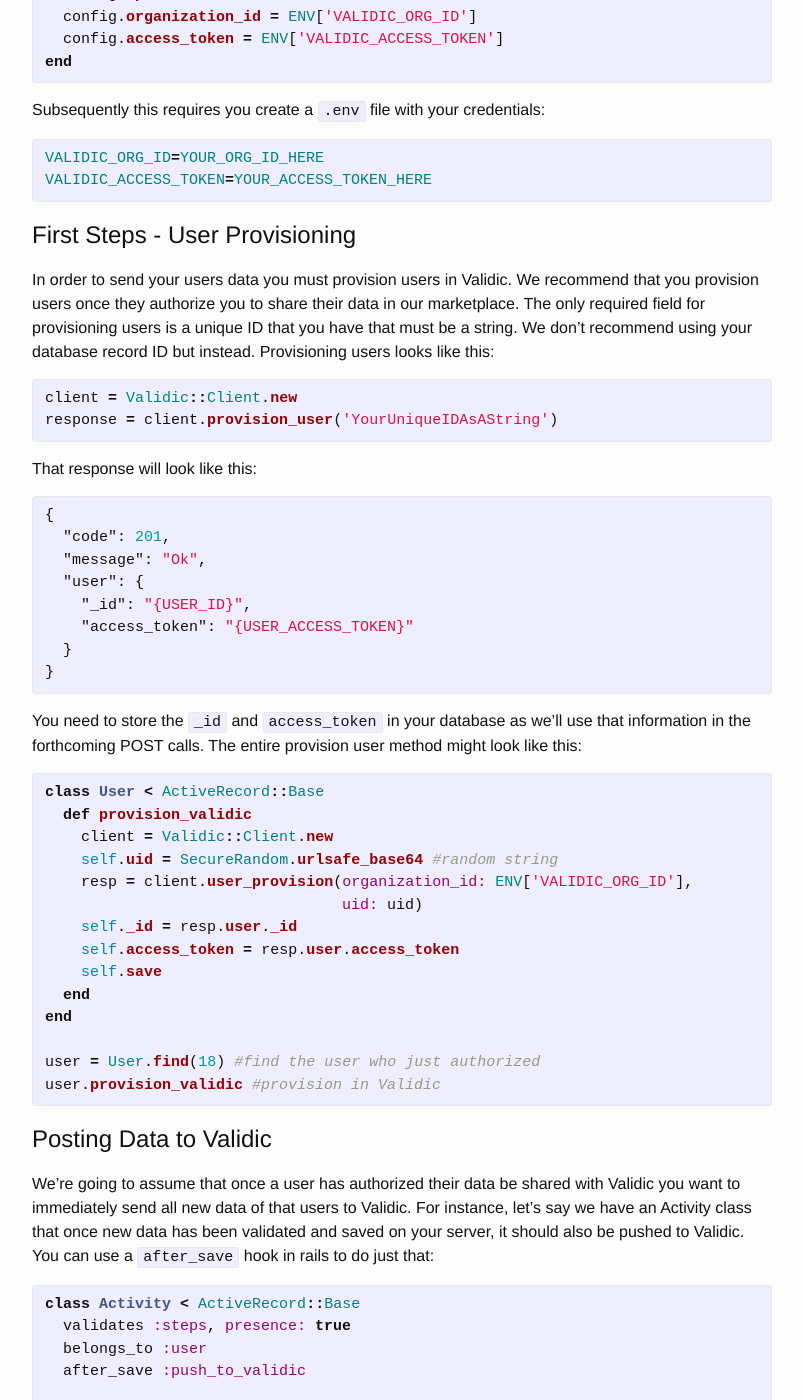
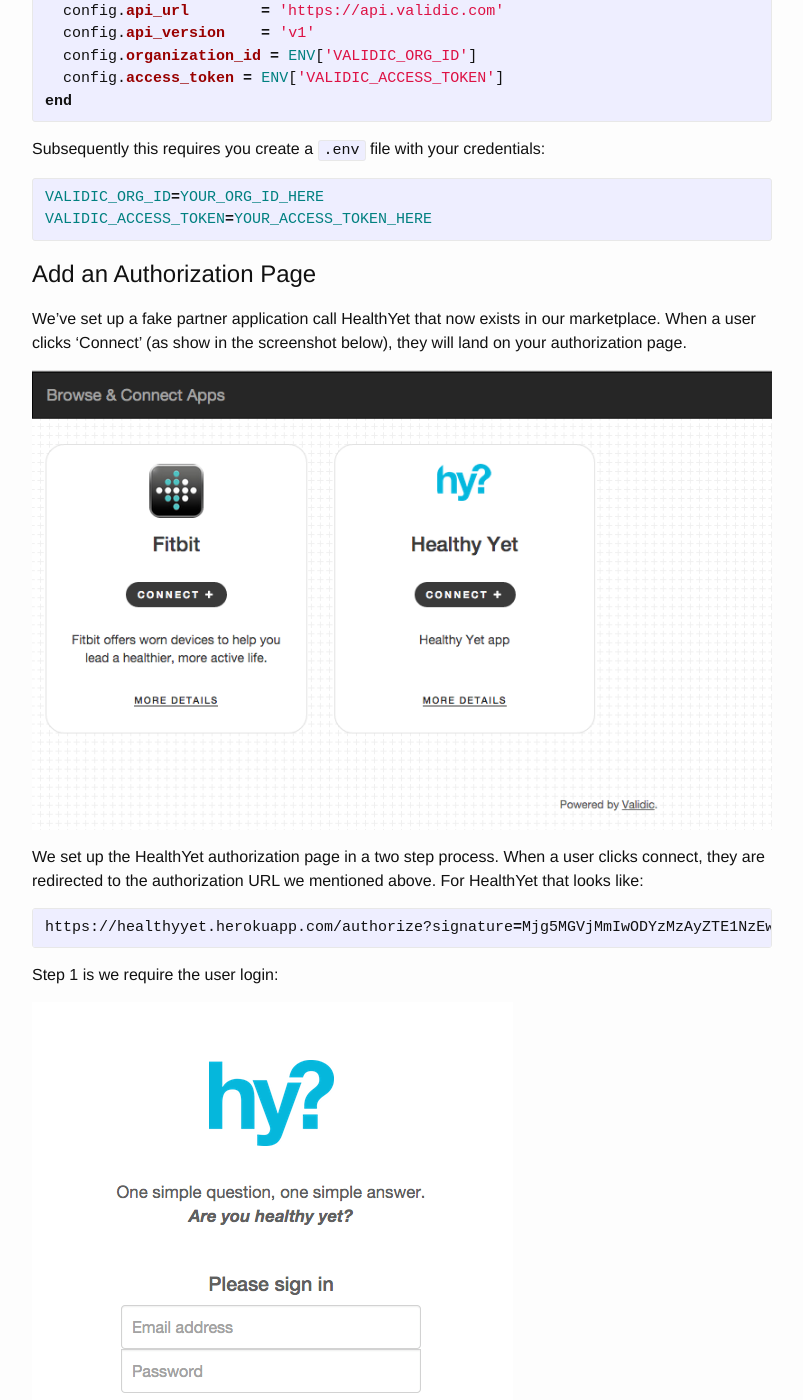
Before and after one commit to vipinj/validic, a Jekyll site: the page built from _posts/2015-01-05-partner-apps.markdown, in a window 1280 px wide and 1400 px high, scrolled down 2121 px. Shown: the whole window, without its empty margins (238-1041 px from the left). Built offline with Jekyll 4.4.1, drawn with Linux system fonts in a browser that asks for light colours; some of the changed text lies outside the part shown.

Commit message:
Update to post with screenshots

```diff
--- a/_posts/2015-01-05-partner-apps.markdown
+++ b/_posts/2015-01-05-partner-apps.markdown
@@ -47,6 +47,8 @@ Authorization URL:
 
 The Authorization URL is a defined resource in your application where Validic will redirect users who make authorization requests from third-party applications. Once received, your application must process this request, but you are free to define how your application will handle the authorization request. Typically, this would be a user login or sign up in your application.
 
+We'll showcase a good method for implementing this in your app in a later section.
+
 The authorization request is a 302 Redirect to your provided Authorization URL that includes a signature and sync_url. You must temporarily retain these information, such as storing in a session, for a later callback.
 
 So all that means is your authorization page should be RESTful and look something like this:
@@ -57,7 +59,7 @@ https://yourdomain.com/validic/your_authorization_url?signature={VALIDIC_AUTH_SI
 
 {% endhighlight %}
 
-Once your application has processed the authorization (such as the user has successfully logged in), you must then make a POST request to the provided sync_url with the signature and your user's uid. For more information about the user uid.
+Once your application has processed the authorization (such as the user has successfully logged in), you must then make a POST request to the provided sync_url with the signature and your user's uid. You'll learn more about user's UID in the User Provisioning section below.
 
 Once registered you may proceed below.
 
@@ -72,7 +74,6 @@ gem 'validic'
 {% endhighlight %}
 
 then run `bundle install`
-
 
 
 #Set Up Your Application
@@ -96,9 +97,32 @@ VALIDIC_ORG_ID=YOUR_ORG_ID_HERE
 VALIDIC_ACCESS_TOKEN=YOUR_ACCESS_TOKEN_HERE
 {% endhighlight %}
 
+
+#Add an Authorization Page
+
+We've set up a fake partner application call HealthYet that now exists in our marketplace.  When a user clicks 'Connect' (as show in the screenshot below), they will land on your authorization page.
+
+![marketplace]({{ sit.url}}/assets/marketplace.jpg)
+
+We set up the HealthYet authorization page in a two step process.  When a user clicks connect, they are redirected to the authorization URL we mentioned above.  For HealthYet that looks like:
+
+{% highlight bash %}
+https://healthyyet.herokuapp.com/authorize?signature=Mjg5MGVjMmIwODYzMzAyZTE1NzEwNDljZWJkMWE4MWFlYmQxODk1MWM3Nzg1YTAyNjRjNjBkMmU4ZTVlYzM4OS01NGFkNjU1ODU3ZmIzNWI4ZDUwMDZkYTktL2F1dGhvcml6ZXMvbmV3&sync_url=https://app.validic.com/authorization/new
+{% endhighlight %}
+
+Step 1 is we require the user login:
+
+![login]({{ sit.url}}/assets/login.jpg)
+
+Step 2 comes from Validic, we ask the user to explicitly make the connection between the customers organization (here: VMS Healthcare) and your application (the page below is provided by Validic):
+
+![auth]({{ sit.url}}/assets/auth.jpg)
+
 #First Steps - User Provisioning
 
-In order to send your users data you must provision users in Validic.  We recommend that you provision users once they authorize you to share their data in our marketplace.  The only required field for provisioning users is a unique ID that you have that must be a string. We don't recommend using your database record ID but instead.  Provisioning users looks like this:
+In order to send your users data you must provision users in Validic.  Provisioning users is a critical step, you will be unable to post data without first provisioning.  In essence, provisioning users is simply creating a user in the Validic database.
+
+We recommend that you provision users once they authorize you to share their data in our marketplace.  The only required field for provisioning users is a unique ID that you provide as a string.  Provisioning users looks like this:
 
 {% highlight ruby %}
 client = Validic::Client.new
@@ -118,7 +142,7 @@ That response will look like this:
 }
 {% endhighlight %}
 
-You need to store the `_id` and `access_token` in your database as we'll use that information in the forthcoming POST calls. The entire provision user method might look like this:
+You need to store the `_id` and `access_token` in your database (this information is unique to each user) as we'll use that information in the forthcoming POST calls. The entire provision user method might look like this:
 
 {% highlight ruby %}
 class User < ActiveRecord::Base
```
Also changed, not shown: assets/auth.jpg (added), assets/login.jpg (added), assets/marketplace.jpg (added), 6 other files.
